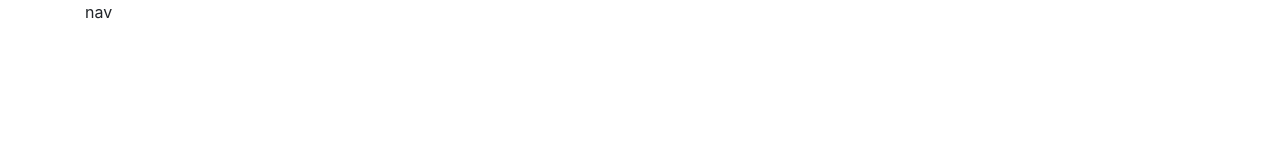
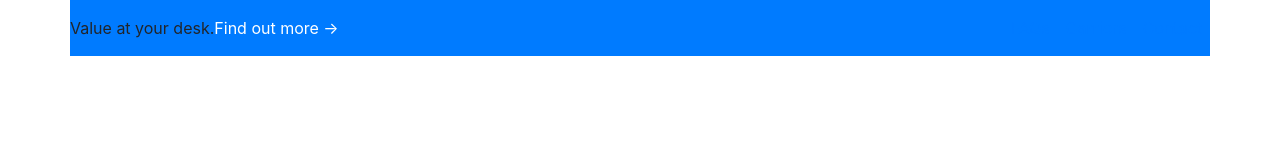
Before and after one commit to Marca01/BWD-Website---Vigor, a plain HTML site: page Home.html in a window 1280 px wide. Drawn offline with nearby package versions, Linux system fonts and the light colour scheme.

Commit message:
Update Home.html

```diff
--- a/Home.html
+++ b/Home.html
@@ -14,7 +14,30 @@
 </head>
 
 <body>
-    <div class="container">nav</div>
+    <!--Header-->
+    <div class="container-fluid Hd">
+        <div class=" container-xl Hd">
+            <div class="row Hd">
+                <div class="col-sm-6 d-flex align-items-center pl-0 bg-primary">
+                    <span>Value at your desk.</span>
+                    <a href="#" class="text-white">Find out more &rarr;</a>
+                </div>
+                <div class="col-sm-6 d-flex justify-content-end pr-0 bg-primary">
+                    <nav class="navbar navbar-expand-sm bg-primary pr-0">
+                        <ul class="navbar-nav">
+                            <li class="nav-item align-text-middle"><a href="#" class="nav-link">FAQs</a></li>
+                        </ul>
+                        <ul class="navbar-nav">
+                            <li class="nav-item"><a href="#" class="nav-link">Carriers</a></li>
+                        </ul>
+                        <ul class="navbar-nav">
+                            <li class="nav-item"><a href="#" class="nav-link">Contact</a></li>
+                        </ul>
+                    </nav>
+                </div>
+            </div>
+        </div>
+    </div>
 </body>
 
 </html>
```
